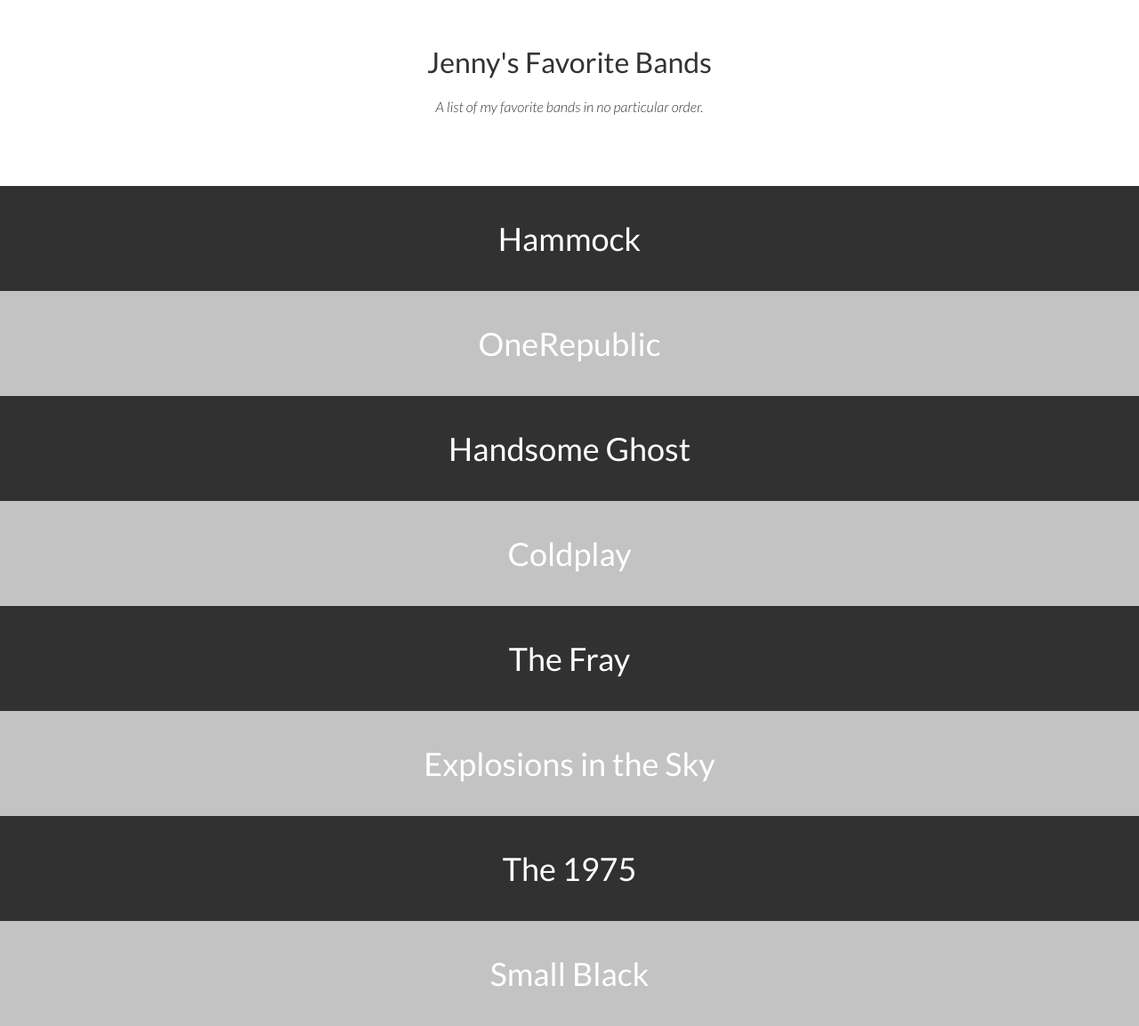
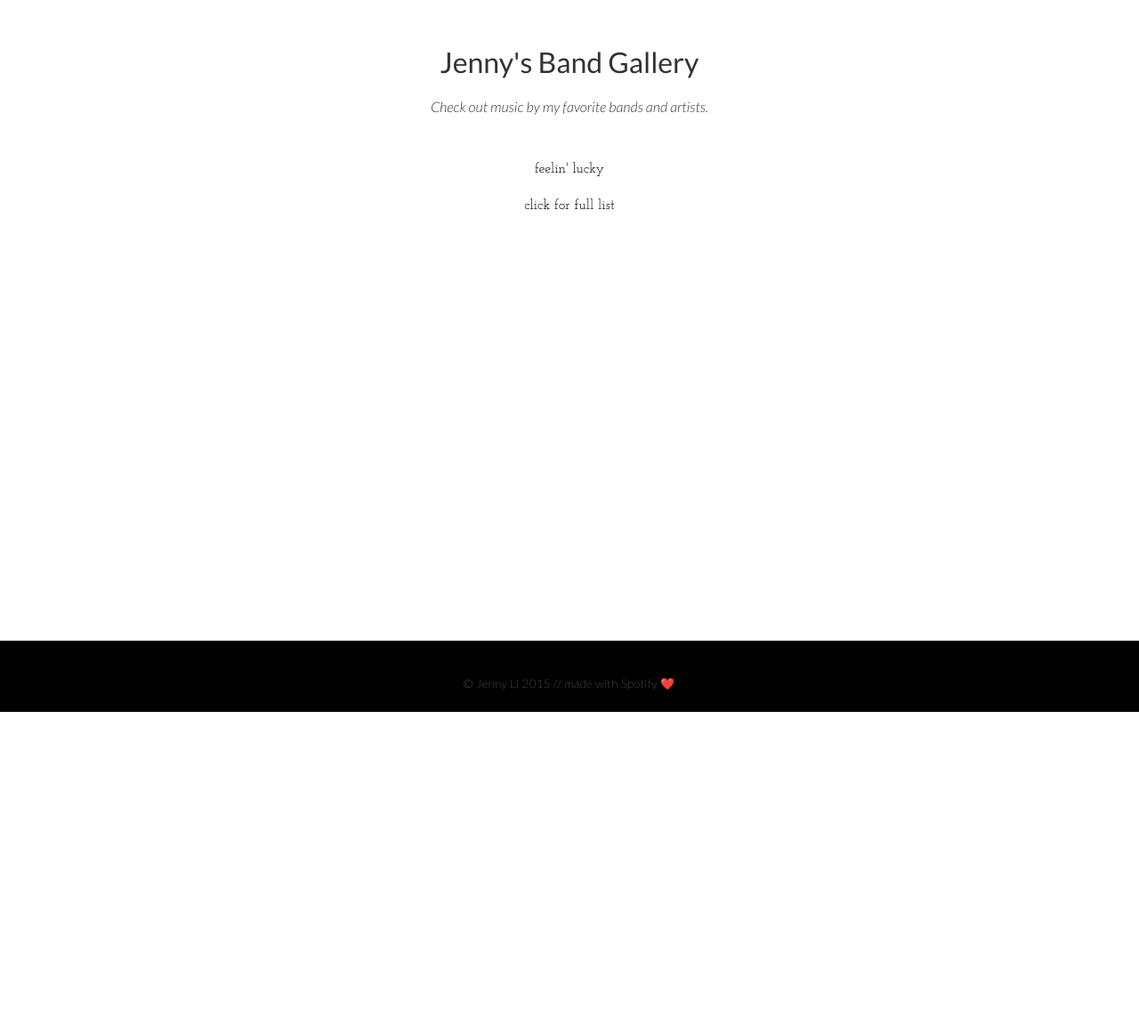
Before and after one commit to jennyfromtheweb/band-gallery, a PHP site: page /?band=1 in a window 1280 px wide. Shown: the whole page at 89% size. After the commit the page ends 800 px from the top, so only its background shows below. Run offline with PHP 8.4, Linux system fonts and the light colour scheme; data that the repository does not hold is empty; some libraries are stand-ins or nearby versions.

Commit message:
new design with more album features

```diff
--- /dev/null
+++ b/footer.php
@@ -0,0 +1,3 @@
+<footer>
+  <div class="footer"><span>&#169; Jenny Li 2015 // made with Spotify  ❤️</span><div>
+</footer>
--- /dev/null
+++ b/functions.php
@@ -0,0 +1,84 @@
+<?php
+    $band = $_GET["band"];
+
+    function findAlbums($band) {
+      $id = getArtistId($band);
+
+      $albums_info = file_get_contents("https://api.spotify.com/v1/artists/" . $id . "/albums?market=US&album_type=album,single");
+      $result = json_decode($albums_info, true);
+      $albums = $result["items"];
+
+      $all_albums = array();
+      foreach($albums as $album) {
+        $full_info_url = $album["href"];
+        $full_info = json_decode(file_get_contents($full_info_url), true);
+        $name = $full_info["name"];
+        $all_albums[$name] = $full_info;
+      }
+
+      return $all_albums;
+    }
+
+    function getArtistId($band) {
+      $url = "https://api.spotify.com/v1/search?type=artist&q=" . str_replace(' ', '+', $band);
+      $json = file_get_contents($url);
+      $results = json_decode($json, true);
+      $top = $results["artists"]["items"][0];
+      return $top["id"];
+    }
+
+    function getRandomTrackPreview($info) {
+      $tracks = $info["tracks"]["items"];
+      $num_songs = count($tracks);
+      $random_track = $tracks[rand(0, $num_songs - 1)];
+      return $random_track["preview_url"];
+    }
+
+    function getAlbumCover($info) {
+      return $info["images"][1]["url"];
+    }
+
+    function getYearRecorded($info) {
+      $date = $info["release_date"];
+      $fragments = explode("-", $date);
+      return $fragments[0];
+    }
+
+    function displayTrackList($info) {
+      $track_list = array();
+      $track_num = 1;
+      $tracks = $info["tracks"]["items"];
+      foreach ($tracks as $song) {
+        echo $track_num . ". " . $song["name"];
+        if ($track_num < count($tracks)) {
+          echo "  //  ";
+        }
+        $track_num += 1;
+      }
+
+      /* USING COLUMNS */
+      // echo '<div class="columns">';
+      // if (count($tracks) < 7) {
+      //   echo '<ol>';
+      //   foreach ($tracks as $song) {
+      //     echo "<li>" . $song["name"] . "<br>" . "</li>";
+      //     $track_num += 1;
+      //   }
+      //   echo '</ol>';
+      // } else {
+      //   echo '<ol>';
+      //   echo '<div id="column1">';
+      //   foreach ($tracks as $song) {
+      //     if ($track_num == 7) {
+      //       echo '</div>';
+      //       echo '<div id="column2">';
+      //     }
+      //     echo "<li>" . $song["name"] . "<br>" . "</li>";
+      //     $track_num += 1;
+      //   }
+      //   echo '</div></ol>';
+      // }
+      // echo '</div>';
+    }
+
+?>
--- a/index.php
+++ b/index.php
@@ -2,9 +2,10 @@
 <html>
 <head>
   <meta charset="UTF-8">
-  <title>Jenny's Favorite Bands</title>
+  <title>Jenny's Band Gallery</title>
   <link rel="stylesheet" href="style.css" type="text/css">
   <link href='http://fonts.googleapis.com/css?family=Lato:100,300,400,100italic,300italic' rel='stylesheet' type='text/css'>
+  <link href='http://fonts.googleapis.com/css?family=Josefin+Slab:400,700' rel='stylesheet' type='text/css'>
   <script src="//ajax.googleapis.com/ajax/libs/jquery/1.7.2/jquery.min.js" type="text/javascript"></script>
 </head>
 <body>
@@ -20,90 +21,58 @@
         "The Fray",
         "The 1975",
         "Small Black",
+        "Lorde",
+        "Night Terrors of 1927",
+        "Kina Grannis",
+        "Andrew Belle",
+        "Bastille",
+        "Daughter",
+        "Helios",
+        "Imagine Dragons",
+        "M83",
+        "Odesza",
+        "Sia"
         );
 
-
-    function findAlbums($band) {
-      $id = getArtistId($band);
-
-      $albums_info = file_get_contents("https://api.spotify.com/v1/artists/" . $id . "/albums?market=US&album_type=album");
-      $result = json_decode($albums_info, true);
-      $albums = $result["items"];
-
-      $all_albums = array();
-      foreach($albums as $album) {
-        $full_info_url = $album["href"];
-        $full_info = json_decode(file_get_contents($full_info_url), true);
-        $name = $full_info["name"];
-        $all_albums[$name] = $full_info;
-      }
-
-      return $all_albums;
-    }
-
-    function getArtistId($band) {
-      $url = "https://api.spotify.com/v1/search?type=artist&q=" . str_replace(' ', '+', $band);
-      $json = file_get_contents($url);
-      $results = json_decode($json, true);
-      $top = $results["artists"]["items"][0];
-      return $top["id"];
-    }
-
-    function getRandomTrackPreview($info) {
-      $tracks = $info["tracks"]["items"];
-      $num_songs = count($tracks);
-      $random_track = $tracks[rand(0, $num_songs - 1)];
-      return $random_track["preview_url"];
-    }
-
-    function getAlbumCover($info) {
-      return $info["images"][0]["url"];
-    }
-
-
+    include("functions.php");
    ?>
 
-<div class="header">
-  <h1>Jenny's Favorite Bands</h1>
-  <p>A list of my favorite bands in no particular order.</p>
-</div>
-
 <script type = "text/javascript">
-  window.onload = function(){
-    $('.expand').nextUntil('tr.expand').hide();
-    // var elements = document.getElementsByClassName("hide");
-    // for(var i=0; i<elements.length; i++) {
-    //     elements[i].style.display = "block";
-    // }
-
-    $('.expand').click(function(){
-      $(this).nextUntil('tr.expand').slideToggle("slow", "swing"); // or just use "toggle()"
-    });
-
+  function showDiv() {
+    var e = document.getElementById("hide-show");
+       if(e.style.display == 'block')
+          e.style.display = 'none';
+       else
+          e.style.display = 'block';
   }
 </script>
 
-<table class="container">
+<div class="header">
+  <h1>Jenny's Band Gallery</h1>
+  <span>Check out music by my favorite bands and artists.</span>
+</div>
+
+
+
+<div class="container main">
     <?php
-      shuffle($bands);
-      foreach($bands as $band) { ?>
-        <tr class="expand"><th class="name"><p><?php echo $band; ?></p></th></tr>
-        <td class="hide">
-          <div class="description">
-            <?php $albums = findAlbums($band); ?>
-              <?php foreach($albums as $name => $info) { ?>
-                <div class="album-cover" style="background: url(<?php echo getAlbumCover($info); ?>)">
-                <span><h3><?php echo $name; ?></h3></span>
-                <audio controls id="album_audio">
-                  <source src="<?php echo getRandomTrackPreview($info); ?>" type="audio/mpeg">
-                  This audio is too hip for your browser.
-                </audio>
-                </div>
-              <?php } ?>
-            </div>
-        </td>
-    <?php } ?>
-  </table>
+      sort($bands);
+
+      $random = array_rand($bands);
+    ?>
+    <a class="button" href="profile.php?band=<?php echo $bands[$random]; ?>">feelin' lucky</a>
+    <br><br>
+    <a class="button" onclick="showDiv()">click for full list</a>
+    <div id="hide-show"  style="display:none;" class="all-bands">
+      <?php
+        foreach($bands as $band) { ?>
+          <span><a href="profile.php?band=<?php echo $band; ?>" class="band"><?php echo $band; ?></a></span><br>
+      <?php } ?>
+    </div>
+</div>
+
+<br class="clear"><br>
+<?php include("footer.php"); ?>
 
 </body>
 </html>
--- a/style.css
+++ b/style.css
@@ -1,7 +1,37 @@
-body, html {
-	padding: 0;
-	margin: 0;
+html {
+    position: relative;
+    min-height: 100%;
 }
+body {
+    margin: 0 0 80px; /* bottom = footer height */
+}
+
+
+footer {
+    position: absolute;
+    left: 0;
+    bottom: 0;
+    height: 80px;
+    width: 100%;
+    background: #000000;
+}
+
+div.footer {
+	font-size: 13px;
+	text-align: center;
+	margin-top: 40px;
+	color: #fff;
+	letter-spacing: 0.04em;
+}
+
+/** ELEMENTS **/
+
+.clear {
+    clear: both;
+    line-height: 0;
+}
+
+.fl { float: left; }
 
 .header {
 	width: 100%;
@@ -10,20 +40,40 @@ body, html {
 	opacity: 0.8;
 	text-align: center;
 	margin-top: 50px;
+	margin-bottom: 20px;
+	font-family: 'Lato'
 }
 
 .header h1 {
-	font-family: 'Lato', sans-serif;
 	font-weight: 500;
 }
 
-.header p {
-	font-family: 'Lato', sans-serif;
+.container {
+	min-height: 100%;
+	width: 100%;
+}
+
+a {
+	font-family: 'Josefin Slab';
+	cursor: crosshair;
+	text-decoration: none;
+	color: #000000;
+}
+
+span {
+	font-family: 'Lato';
+}
+
+.header span {
 	font-weight: 300;
 	font-style: italic;
 }
 
-table {
+.footer span {
+	font-weight: 100;
+}
+
+/*table {
 	margin-top: 80px;
 	width: 100%;
 	border-collapse: collapse;
@@ -56,35 +106,137 @@ tr:nth-child(4n-2), tr:nth-child(4n-3) {
 
 td {
 	padding: 15px;
+}*/
+
+/** HOMEPAGE **/
+
+.container.main {
+	width: 1200px;
+	height: 300px;
+	display: block;
+	margin: 0 auto;
+	margin-top: 50px;
+	line-height: 20px;
+	text-align: center;
+
 }
 
-.album-cover {
-	height: 70px;
-	clip: rect(0px, 100%, 40%, 60%);
-	opacity: 0.85;
+a.band {
+	font-weight: 400;
+	font-size: 20px;
+	text-decoration: none;
+	text-transform: none;
 }
 
-.album-cover:hover {
-	opacity: 1;
+div.all-bands {
+	width: 100%;
+	float: left;
+	text-align: left;
+	margin-top: 20px;
+	margin-left: 10%;
+
+	-webkit-column-count: 3;
+      -moz-column-count: 3;
+           column-count: 3;
+
+   -webkit-column-gap: 20px;
+      -moz-column-gap: 20px;
+           column-gap: 20px;
 }
 
-.description span {
-  display: inline-block;
-  vertical-align: middle;
+.all-bands span {
+	line-height: 2;
 }
 
-.description h3 {
+
+/** BAND PROFILE **/
+
+.album {
+	float: left;
+	width: 300px;
+	height: 300px;
+	background-color: #fff;
+	margin: 63px;
+	position: relative;
+	/*border-bottom: 5px solid #000000;*/
+}
+
+.album img {
+	float: left;
+	vertical-align: center;
+	height: 300px;
+	width: 300px;
+}
+
+/*#listen {
 	font-family: 'Lato', sans-serif;
 	font-weight: 400;
 	text-transform: uppercase;
-	color: #FFFFFF;
-	padding: 5px;
-	top: auto;
-	background: #000000;
+	width: 100%;
+	text-align: center;
+}*/
+
+.album .description {
+	font-family: 'Josefin Slab';
+	position: absolute;
+	width: 300px;
+	height: 270px;
+	display: block;
+	text-align: center;
+	padding-top: 30px;
+	opacity: 0;
+	letter-spacing: 0.02em;
+	overflow: auto;
+
+	margin-bottom: 20px;
+}
+
+.album .description:hover {
+	opacity: 0.7;
+	background: #fefefe;
+}
+
+.album h2 {
+	font-weight: 700;
+	font-size: 20px;
+	text-transform: uppercase;
+}
+
+.album p {
+	font-size: 16px;
+	width: 280px;
+	margin-left: auto;
+	margin-right: auto;
 }
 
 audio {
-	background-color: #000000;
-	float: right;
-	margin-top: 20px;
+
 }
+
+/*.columns div {
+	font-size: 14px;
+	float: left;
+	width: 45%;
+	text-align: left;
+}
+
+div#column2 {
+	padding-left: 22px;
+}
+
+.columns li {
+	text-align: left;
+	font-size: 14px;
+}*/
+
+/*.audio-controls {
+	width: 300px;
+	display: block;
+	text-align: center;
+	position: absolute;
+}*/
+
+/*.audio-controls button {
+	width: 80px;
+	margin: 5px;
+}*/
```
Also changed, not shown: profile.php (added, +48 -0 lines).
